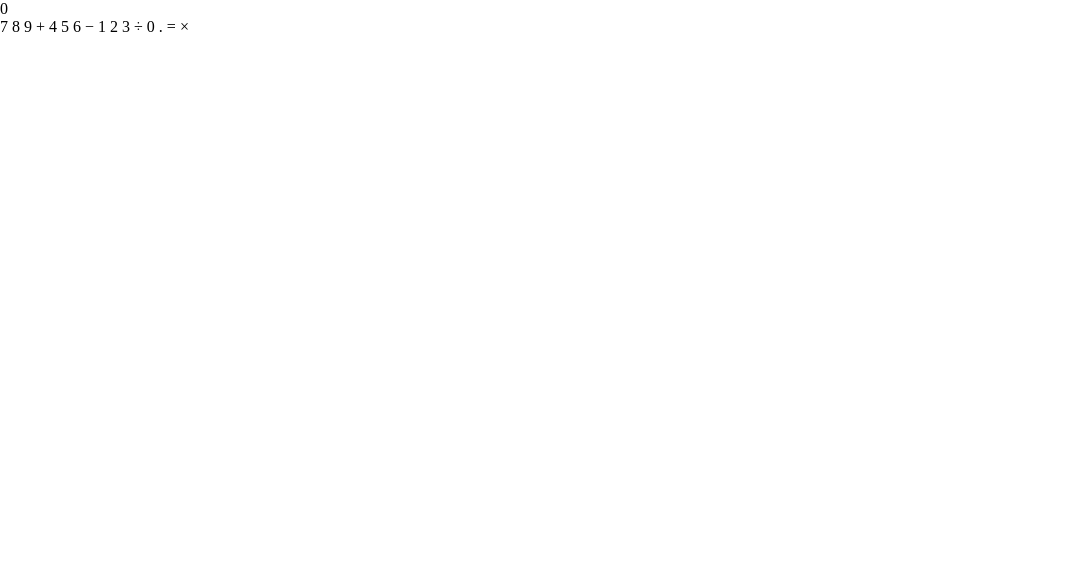
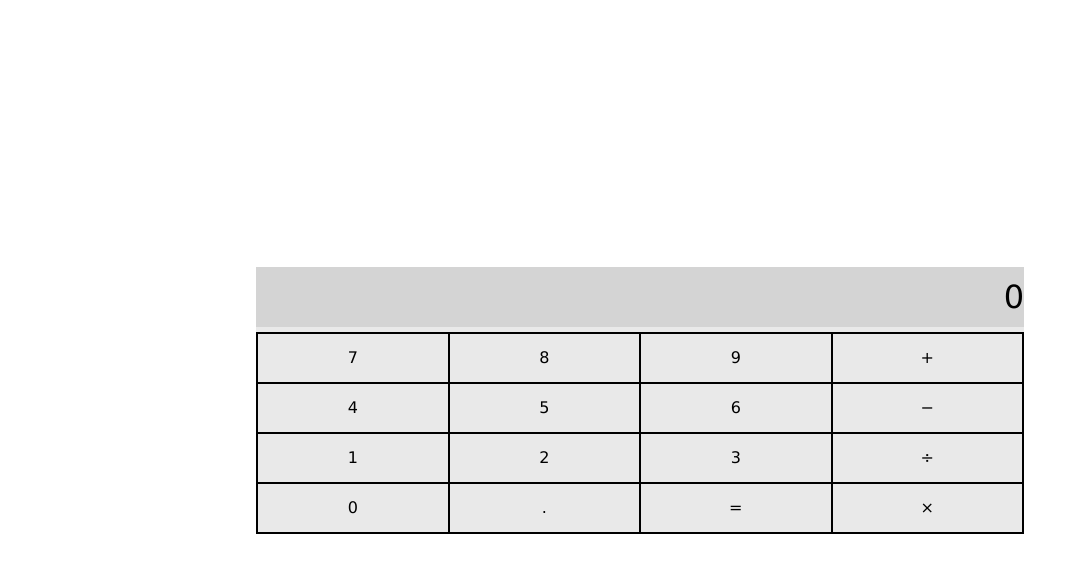
Before and after one commit to oa-dev/100daysofcode, a website built with webpack: page calculator/dist/index.html in a window 1280 px wide. Shown: the whole page, without its empty margins (0-1087 px from the left). Built offline with nearby package versions, Linux system fonts and the light colour scheme.

Commit message:
style the calculator

```diff
--- a/calculator/src/styles/style.css
+++ b/calculator/src/styles/style.css
@@ -2,4 +2,59 @@
   margin: 0;
   padding: 0;
   box-sizing: border-box;
+  font-family: Verdana, Geneva, Tahoma, sans-serif;
+  font-size: 1em;
 }
+
+body {
+  /* background-color: rgb(233, 233, 233); */
+  display: flex;
+  min-height: 100vh;
+  justify-content: center;
+  align-items: center;
+}
+
+.container {
+  background-color: rgb(233, 233, 233);
+  display: flex;
+  flex-wrap: wrap;
+  flex: 0 1 60%;
+  min-width: 400px;
+}
+
+.display,
+.buttons {
+  display: flex;
+  flex-wrap: wrap;
+  flex: 0 1 100%;
+}
+
+.display {
+  justify-content: flex-end;
+  align-items: center;
+  margin-bottom: 5px;
+  height: 60px;
+  font-size: 2em;
+  background-color: rgb(212, 212, 212);
+}
+
+.buttons {
+  border-style: solid;
+  border-color: black;
+  border-width: 1px 1px 1px 1px;
+}
+
+span {
+  display: flex;
+  flex: 0 1 25%;
+  justify-content: center;
+  align-items: center;
+  height: 50px;
+  border: 1px solid black;
+  transition: 400ms;
+  cursor: pointer;
+}
+
+span:hover {
+  background-color: rgb(212, 212, 212);
+}
```
